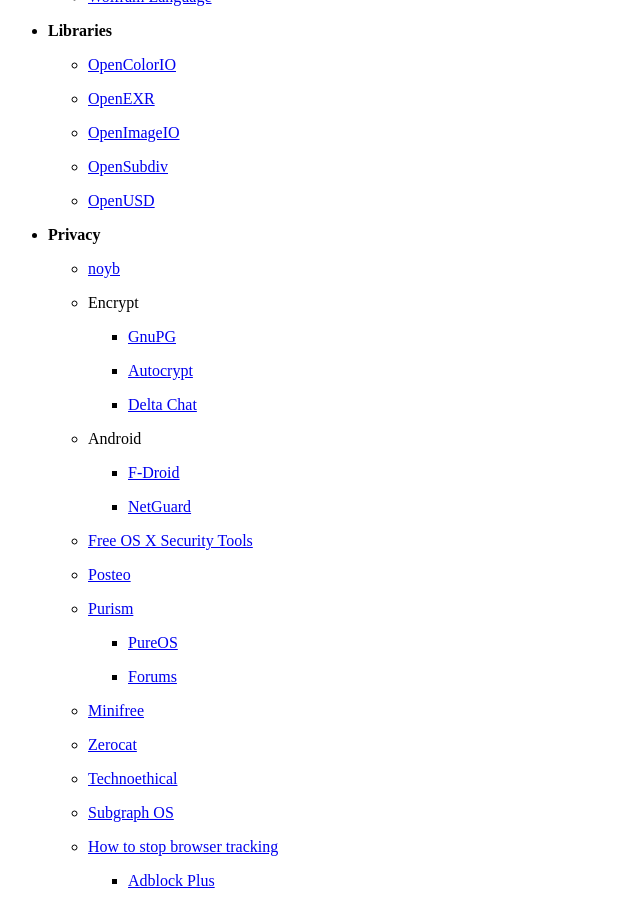
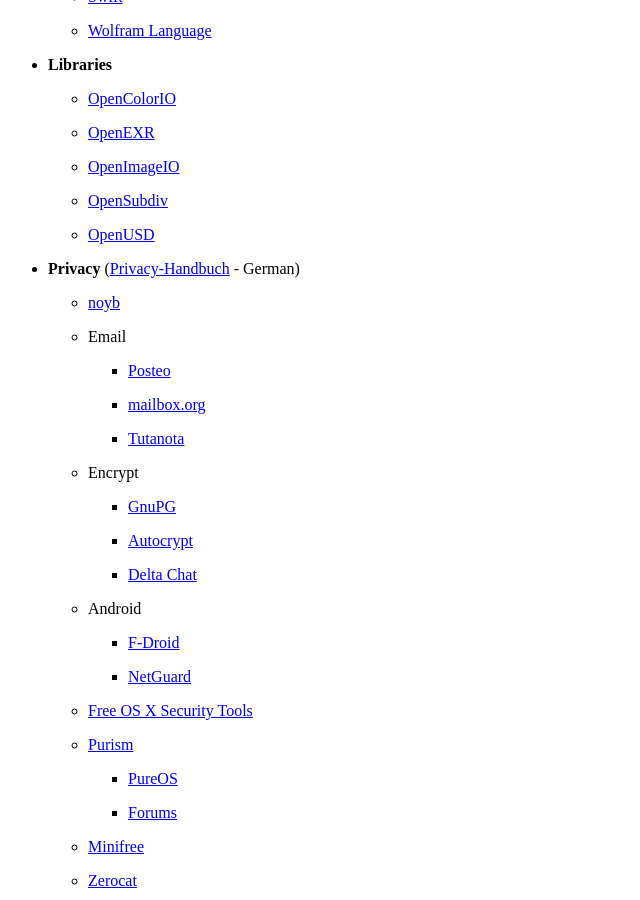
Before and after one commit to wahn/jan_walter_org, a Jekyll site: the page built from links/index.md, in a window 1280 px wide and 900 px high, scrolled down 4069 px. Shown: the whole window, without its empty margins (0-640 px from the left). Built offline with Jekyll 4.4.1, drawn with Linux system fonts in a browser that asks for light colours; Markdown is read by kramdown in place of the engine named in the settings.

Commit message:
New links for Textures/Privacy/Email.

```diff
--- a/links/index.md
+++ b/links/index.md
@@ -265,9 +267,17 @@
 
     - [OpenUSD](http://openusd.org)
 
-* __Privacy__
+* __Privacy__ ([Privacy-Handbuch](https://www.privacy-handbuch.de/index.htm) - German)
 
     - [noyb](https://noyb.eu)
+
+    - Email
+
+        + [Posteo](https://posteo.de)
+
+        + [mailbox.org](https://mailbox.org/)
+
+        + [Tutanota](https://tutanota.com)
 
     - Encrypt
 
```
Also changed, not shown: other parts of links/index.md (+2 -2 lines).
